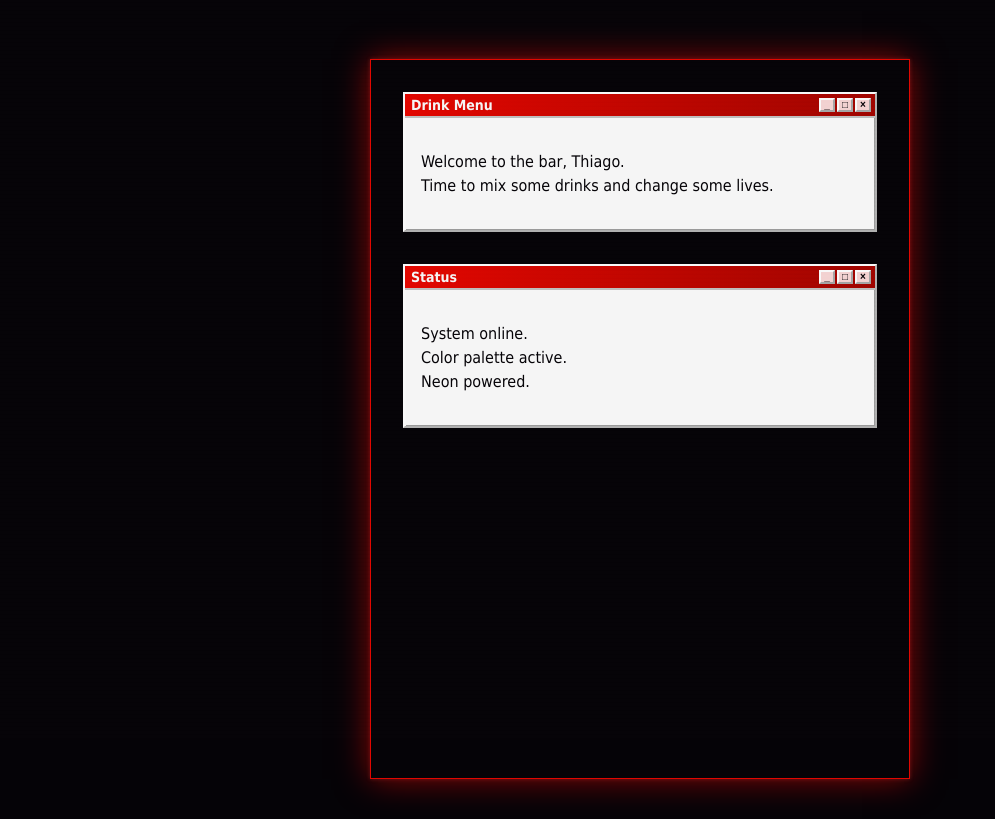
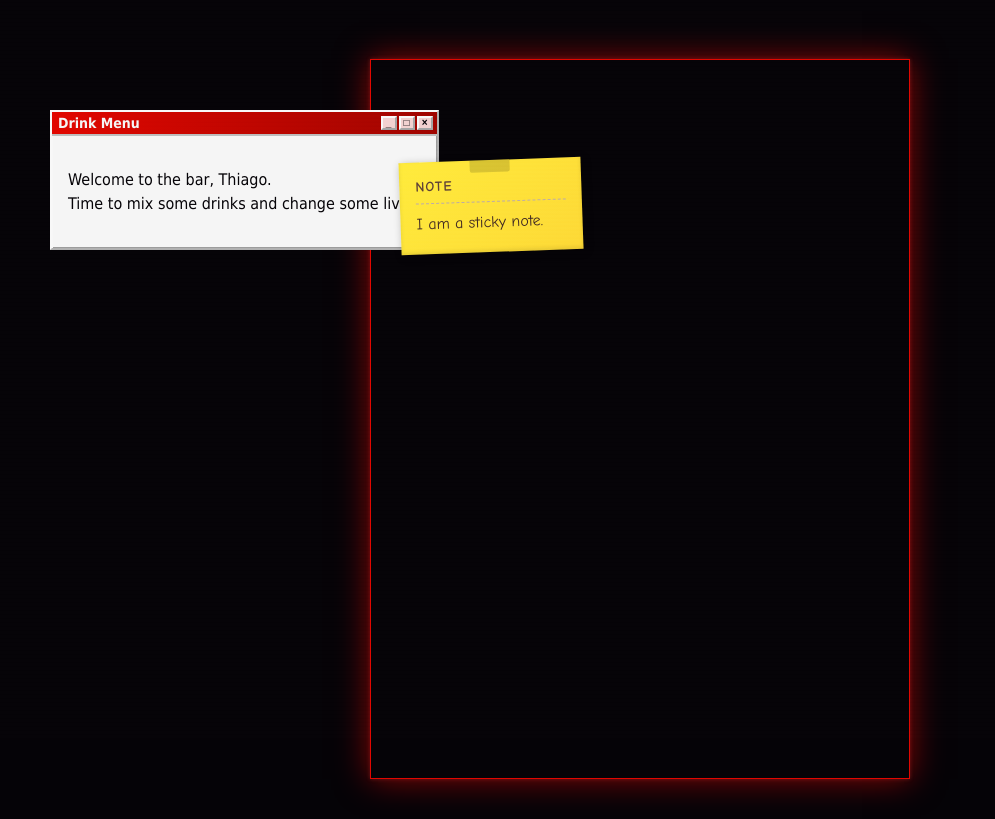
Before and after one commit to ThiaudioTT/wehavefaith.nekoweb, an Astro site: page / in a window 1280 px wide. Shown: the part 61-880 px from the top of the page, without its empty margins (0-995 px from the left). Built offline with nearby package versions, Linux system fonts and the light colour scheme; Astro itself is replaced by a stand-in of ours.

Commit message:
feat(Draggable, StickyNote): add draggable components for enhanced interactivity

```diff
--- /dev/null
+++ b/src/components/Draggable.astro
@@ -0,0 +1,58 @@
+---
+interface Props {
+  x?: number;
+  y?: number;
+}
+
+const { x = 100, y = 100 } = Astro.props;
+---
+
+<div class="draggable" style={`left: ${x}px; top: ${y}px;`}>
+  <slot />
+</div>
+
+<style>
+  .draggable {
+    position: absolute;
+    cursor: grab;
+    user-select: none;
+  }
+
+  .draggable.dragging {
+    cursor: grabbing;
+    z-index: 1000;
+  }
+</style>
+
+<script>
+  document.querySelectorAll<HTMLElement>('.draggable').forEach((el) => {
+    let offsetX = 0;
+    let offsetY = 0;
+    let isDragging = false;
+
+    const onMouseDown = (e: MouseEvent) => {
+      isDragging = true;
+      el.classList.add('dragging');
+      offsetX = e.clientX - el.offsetLeft;
+      offsetY = e.clientY - el.offsetTop;
+
+      document.addEventListener('mousemove', onMouseMove);
+      document.addEventListener('mouseup', onMouseUp);
+    };
+
+    const onMouseMove = (e: MouseEvent) => {
+      if (!isDragging) return;
+      el.style.left = `${e.clientX - offsetX}px`;
+      el.style.top = `${e.clientY - offsetY}px`;
+    };
+
+    const onMouseUp = () => {
+      isDragging = false;
+      el.classList.remove('dragging');
+      document.removeEventListener('mousemove', onMouseMove);
+      document.removeEventListener('mouseup', onMouseUp);
+    };
+
+    el.addEventListener('mousedown', onMouseDown);
+  });
+</script>
--- /dev/null
+++ b/src/components/StickyNote.astro
@@ -0,0 +1,54 @@
+---
+const { title } = Astro.props;
+---
+
+<div class="sticky-note">
+  {title && <div class="sticky-title">{title}</div>}
+  <div class="sticky-content">
+    <slot />
+  </div>
+</div>
+
+<style>
+  .sticky-note {
+    background: linear-gradient(135deg, #ffeb3b 0%, #fdd835 100%);
+    padding: 1rem;
+    box-shadow:
+      2px 2px 8px rgba(0, 0, 0, 0.3),
+      inset 0 -2px 4px rgba(0, 0, 0, 0.1);
+    font-family: "Comic Sans MS", "Segoe Print", cursive;
+    transform: rotate(-2deg);
+    position: relative;
+    min-width: 150px;
+    max-width: 250px;
+  }
+
+  .sticky-note::before {
+    content: "";
+    position: absolute;
+    top: 0;
+    left: 50%;
+    transform: translateX(-50%);
+    width: 40px;
+    height: 12px;
+    background: rgba(0, 0, 0, 0.15);
+    border-radius: 0 0 2px 2px;
+  }
+
+  .sticky-title {
+    font-weight: bold;
+    font-size: 0.875rem;
+    color: #5d4037;
+    border-bottom: 1px dashed #bcaaa4;
+    padding-bottom: 0.5rem;
+    margin-bottom: 0.5rem;
+    text-transform: uppercase;
+    letter-spacing: 1px;
+  }
+
+  .sticky-content {
+    font-size: 1rem;
+    line-height: 1.6;
+    color: #3e2723;
+  }
+</style>
--- a/src/pages/index.astro
+++ b/src/pages/index.astro
@@ -1,19 +1,25 @@
 ---
 import KillEmAllLayout from "../layouts/KillEmAllLayout.astro";
 import Window from "../components/Window.astro";
+import StickyNote from "../components/StickyNote.astro";
+import Draggable from "../components/Draggable.astro";
 import MainTitle from "../components/MainTitle.astro";
 ---
 
 <MainTitle />
 
 <KillEmAllLayout title="We have faith (for sure!)">
-  <Window title="Drink Menu">
-    <p>
-      Welcome to the bar, Thiago.<br /> Time to mix some drinks and change some lives.
-    </p>
-  </Window>
+  <Draggable x={50} y={150}>
+    <Window title="Drink Menu">
+      <p>
+        Welcome to the bar, Thiago.<br /> Time to mix some drinks and change some lives.
+      </p>
+    </Window>
+  </Draggable>
 
-  <Window title="Status">
-    <p>System online.<br />Color palette active.<br />Neon powered.</p>
-  </Window>
+  <Draggable x={400} y={200}>
+    <StickyNote title="Note">
+      I am a sticky note.
+    </StickyNote>
+  </Draggable>
 </KillEmAllLayout>
```
